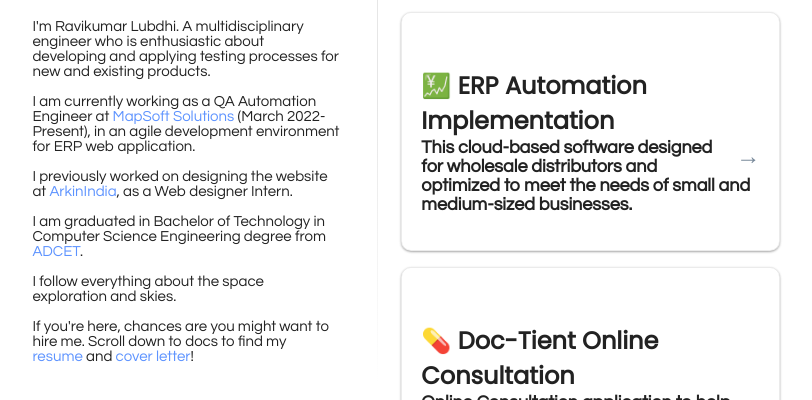
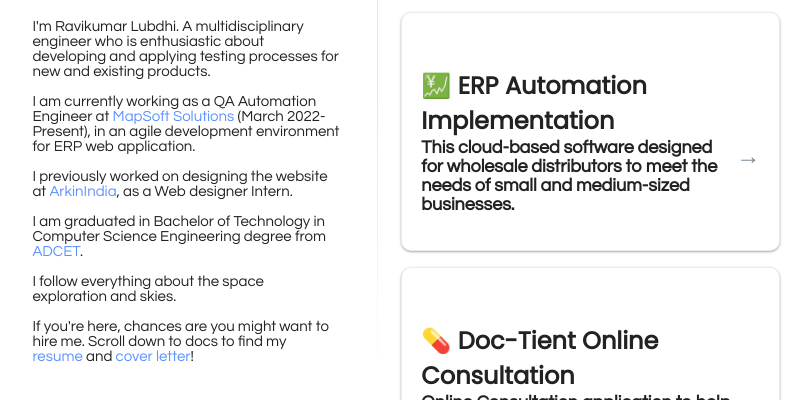
Before and after one commit to ravikumarsl/ravikumarsl.github.io, a plain HTML site: page index.html in a window 1280 px wide. Shown: the part 195-595 px from the top of the page, without its empty margins (6-818 px from the left). Drawn offline with nearby package versions, Linux system fonts and the light colour scheme; no server answers; a script that the page names is missing.

Commit message:
Update index.html
tested

```diff
--- a/index.html
+++ b/index.html
@@ -68,7 +68,7 @@
 							<span class="alignright">→</span>
 						</div>
 						<div class="about_section">
-							<span style="display:block;">This cloud-based software designed for wholesale distributors and optimized
+							<span style="display:block;">This cloud-based software designed for wholesale distributors
 							to meet the needs of small and medium-sized businesses.</span>
 						</div>
 					</section>
```
